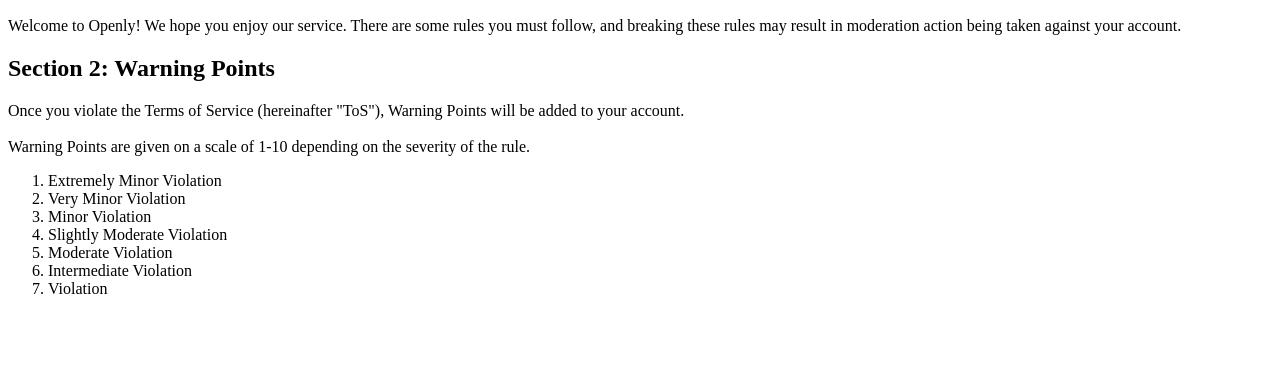
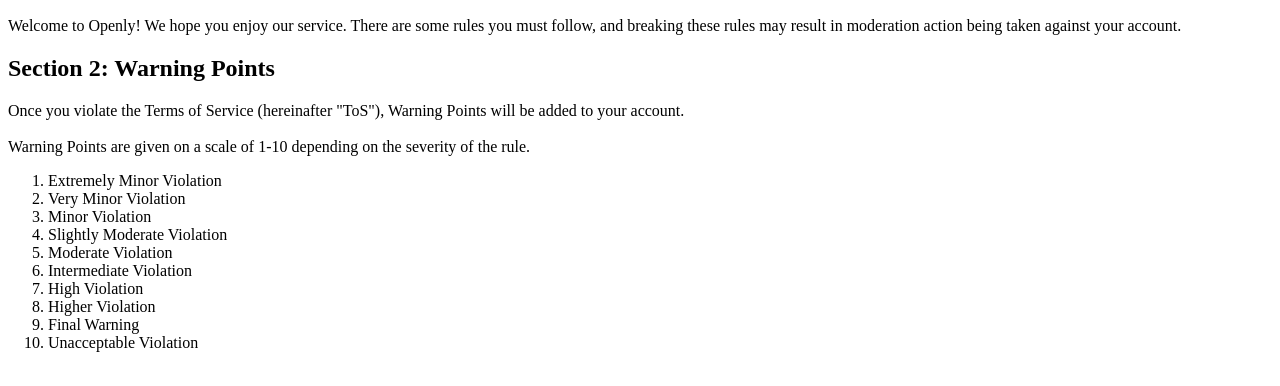
Before and after one commit to meower-scratch/openly, a plain HTML site: page terms-of-service/index.html in a window 1280 px wide. Shown: the part 170-556 px from the top of the page. Drawn offline with Linux system fonts and the light colour scheme; a web font is replaced by a local one.

Commit message:
Added terms

```diff
--- a/terms-of-service/index.html
+++ b/terms-of-service/index.html
@@ -33,7 +33,10 @@
 			<li>Slightly Moderate Violation</li>
 			<li>Moderate Violation</li>
 			<li>Intermediate Violation</li>
-			<li> Violation</li>
+			<li>High Violation</li>              <!-- better name needed -->
+			<li>Higher Violation</li>            <!-- better name needed -->
+			<li>Final Warning</li>
+			<li>Unacceptable Violation</li>
 		</ol>
 		<!-- 1 very very minor 2 very minor 3 minor 4 less than moderate 5 moderate 6 more than modarate 7 high 8 higher 9 almost illegal 10 illegal -->
   </body>
```
